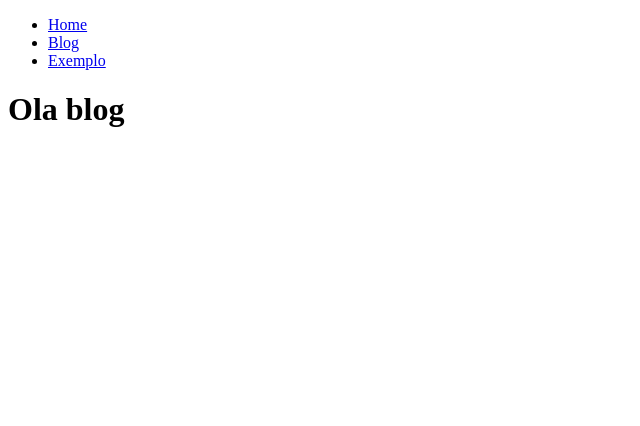
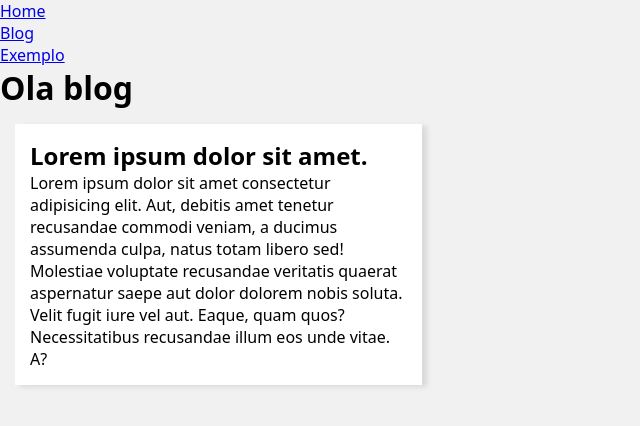
Before and after one commit to Spinelli666/exercicio-django, a Django app: page /blog/ in a window 1280 px wide. Shown: the top 426 px of the page, without its empty margins (0-640 px from the left). Run offline with Django 5.2, Linux system fonts and the light colour scheme.

Commit message:
feat: Final HTML and CSS

```diff
--- a/base/global/base.html
+++ b/base/global/base.html
@@ -3,5 +3,11 @@
 
 <body>
     <h1>{% block texto %}{% endblock texto %}</h1>
+
+    <main class="content">
+        {% block posts %}{% endblock posts %}
+        {% block home %}{% endblock home %}
+    </main>
+
 </body>
 </html>
--- a/base/global/partials/head.html
+++ b/base/global/partials/head.html
@@ -6,6 +6,5 @@
     <meta charset="UTF-8">
     <meta name="viewport" content="width=device-width, initial-scale=1.0">
     <title>{{ title }}Pamonha</title>
-    <link rel="stylesheet" href="{% static 'home/css/blue.css' %}">
-    <link rel="stylesheet" href="{% static 'global/css/red.css' %}">
+    <link rel="stylesheet" href="{% static 'global/css/style.css' %}">
 </head>
--- /dev/null
+++ b/base/global/partials/postblock.html
@@ -0,0 +1,10 @@
+    <article class='post'>
+        <header>
+            <h2 class="post__title">
+                Lorem ipsum dolor sit amet.
+            </h2>
+        </header>
+        <div class="post__body">
+            Lorem ipsum dolor sit amet consectetur adipisicing elit. Aut, debitis amet tenetur recusandae commodi veniam, a ducimus assumenda culpa, natus totam libero sed! Molestiae voluptate recusandae veritatis quaerat aspernatur saepe aut dolor dolorem nobis soluta. Velit fugit iure vel aut. Eaque, quam quos? Necessitatibus recusandae illum eos unde vitae. A?
+        </div>
+    </article>
--- /dev/null
+++ b/base/static/global/css/style.css
@@ -0,0 +1,36 @@
+*,
+*:after,
+*:before {
+  margin: 0;
+  padding: 0;
+  box-sizing: border-box;
+}
+
+html {
+  font-size: 62.5%;
+}
+
+body {
+  font-size: 1.6rem;
+  background: #f1f1f1;
+  font-family: system-ui, -apple-system, BlinkMacSystemFont, 'Segoe UI', Roboto,
+    Oxygen, Ubuntu, Cantarell, 'Open Sans', 'Helvetica Neue', sans-serif;
+}
+
+.content {
+    display: grid;
+    gap: 1.5rem;
+    padding: 1.5rem;
+}
+
+.post {
+    background: #fff;
+    padding: 1.5rem;
+    box-shadow: 5px 2px 5px rgba(0, 0, 0, 10%);
+}
+
+@media (min-width: 600px) {
+    .content {
+        grid-template-columns: repeat(auto-fill, minmax(32rem, 1fr));
+    }
+}
--- a/blog/templates/blog/index.html
+++ b/blog/templates/blog/index.html
@@ -1,3 +1,7 @@
 {% extends 'global/base.html' %}
 
 {% block texto %} {{ text }} {% endblock texto %}
+
+{% block posts %}
+    {% include 'global/partials/postblock.html' %}
+{% endblock posts %}
--- a/home/templates/home/index.html
+++ b/home/templates/home/index.html
@@ -1,3 +1,7 @@
 {% extends 'global/base.html' %}
 
 {% block texto %} {{ text }} {% endblock texto %}
+
+{% block home %}
+    <h1>HOME</h1>
+{% endblock home %}
```
Also changed, not shown: base/static/global/css/red.css (deleted), home/static/home/css/blue.css (deleted).
